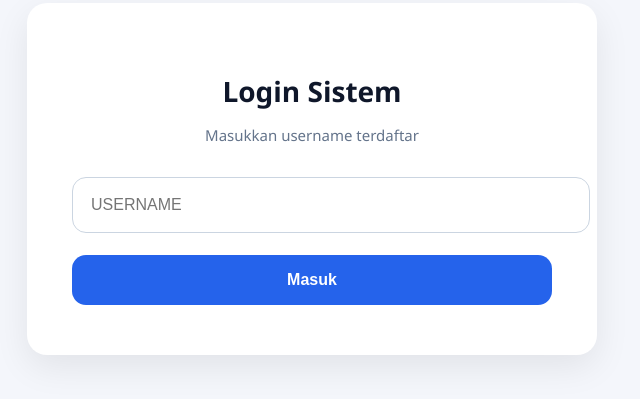
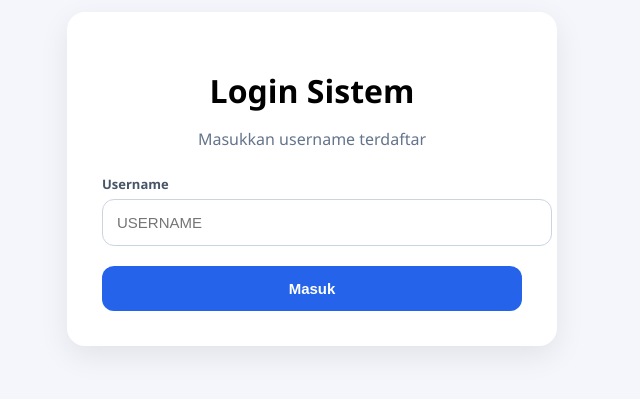
Before and after one commit to storereport60-jpg/laporan-toko, a plain HTML site: page index.html in a window 1280 px wide. Shown: the part 241-640 px from the top of the page, without its empty margins (328-968 px from the left). Drawn offline with nearby package versions, Linux system fonts and the light colour scheme.

Commit message:
Update index.html

```diff
--- a/index.html
+++ b/index.html
@@ -17,8 +17,6 @@ body{
   font-family:"Segoe UI",Arial;
   background:#f4f6fb;
 }
-
-/* ===== LOGIN CENTER ===== */
 .center{
   min-height:100vh;
   display:flex;
@@ -26,83 +24,63 @@ body{
   justify-content:center;
   padding:20px;
 }
-
-/* ===== CONTAINER ===== */
 .container{
   max-width:1200px;
   margin:20px auto;
   padding:0 15px;
 }
-
-/* ===== CARD ===== */
 .card{
   background:#fff;
-  border-radius:20px;
-  padding:40px;
-  box-shadow:0 12px 35px rgba(0,0,0,.08);
+  border-radius:18px;
+  padding:35px;
+  box-shadow:0 10px 30px rgba(0,0,0,.08);
   position:relative;
   z-index:10;
 }
-
-/* ===== LOGIN UI FINAL ===== */
 .login{
   width:100%;
-  max-width:480px;
-  padding:50px 45px;
+  max-width:420px;
 }
-
 .login h1{
   text-align:center;
-  font-size:28px;
-  font-weight:700;
-  color:#0f172a;
-  margin-bottom:10px;
+  margin-bottom:6px;
 }
-
 .login p{
   text-align:center;
-  font-size:15px;
   color:#64748b;
-  margin-bottom:32px;
+  margin-bottom:25px;
 }
-
 .form-group{
-  margin-bottom:22px;
+  margin-bottom:20px;
 }
-
 .form-group label{
-  display:none;
+  font-size:13px;
+  font-weight:600;
+  color:#475569;
+  display:block;
+  margin-bottom:6px;
 }
-
 .form-group input{
   width:100%;
-  padding:18px;
-  font-size:16px;
-  border-radius:14px;
+  padding:14px;
+  font-size:15px;
+  border-radius:12px;
   border:1px solid #cbd5e1;
 }
-
 .form-group input:focus{
   outline:none;
   border-color:#2563eb;
   box-shadow:0 0 0 2px rgba(37,99,235,.15);
 }
-
-/* ===== BUTTON ===== */
 button{
   cursor:pointer;
   border:none;
-  border-radius:14px;
-  padding:16px;
-  font-size:16px;
+  border-radius:12px;
+  padding:14px;
+  font-size:15px;
   font-weight:600;
   color:#fff;
 }
-
-.login button{
-  width:100%;
-}
-
 .primary{background:#2563eb}
 .primary:hover{background:#1d4ed8}
 .secondary{background:#475569}
@@ -111,7 +89,6 @@ button{
 .danger{background:#dc2626}
 .refresh{background:#0d9488}
 
-/* ===== HEADER ===== */
 .header{
   display:flex;
   justify-content:space-between;
@@ -119,53 +96,41 @@ button{
   flex-wrap:wrap;
   gap:10px;
 }
-
 .badge{
   background:#e0f2fe;
   color:#0369a1;
-  padding:6px 14px;
+  padding:6px 12px;
   border-radius:20px;
   font-size:13px;
 }
-
-/* ===== NOTICE ===== */
 .notice{
   background:#fff7ed;
   border-left:5px solid #fb923c;
-  padding:14px;
-  border-radius:10px;
-  margin:18px 0;
+  padding:12px;
+  border-radius:8px;
+  margin:15px 0;
 }
-
-/* ===== MENU ===== */
 .menu{
   display:grid;
   grid-template-columns:repeat(auto-fit,minmax(200px,1fr));
   gap:12px;
 }
-
-/* ===== ACTIONS ===== */
 .actions{
   margin-top:15px;
   display:flex;
   gap:10px;
   flex-wrap:wrap;
 }
-
-/* ===== IFRAME ===== */
 .iframe-box{
   position:relative;
   margin-top:20px;
 }
-
 iframe{
   width:100%;
   height:78vh;
   border:none;
-  border-radius:18px;
+  border-radius:16px;
 }
-
-/* ===== LOADING ===== */
 .loading{
   position:absolute;
   inset:0;
@@ -178,14 +143,20 @@ iframe{
   color:#2563eb;
   z-index:20;
 }
-
-/* ===== FOOTER ===== */
 .footer{
   text-align:center;
-  margin:18px 0;
+  margin:15px 0;
   font-size:13px;
   color:#64748b;
 }
+  /* Center tombol login */
+.login button{
+  width:100%;
+  display:block;
+  margin:10px auto 0 auto;
+  text-align:center;
+}
+
 </style>
 </head>
 
@@ -224,7 +195,6 @@ const[end,setEnd]=useState("");
 const[src,setSrc]=useState("");
 const[loading,setLoading]=useState(false);
 
-/* ===== LOGIN LOGIC (TIDAK DIUBAH) ===== */
 const login=async()=>{
  if(!username) return alert("Username wajib diisi");
  const snap=await rtdb.ref("userList").once("value");
@@ -245,7 +215,6 @@ const login=async()=>{
  setUser(found);
 };
 
-/* ===== REPORTS (TIDAK DIUBAH) ===== */
 const openAuto=m=>{
  setMenu(m);setDate("");setStart("");setEnd("");
  let url="";
@@ -274,13 +243,13 @@ const load2324=()=>{
  setLoading(true);setSrc(url+"&t="+Date.now());
 };
 
-/* ===== LOGIN VIEW ===== */
 if(!user){
  return React.createElement("div",{className:"center"},
   React.createElement("div",{className:"card login"},
    React.createElement("h1",null,"Login Sistem"),
    React.createElement("p",null,"Masukkan username terdaftar"),
    React.createElement("div",{className:"form-group"},
+    React.createElement("label",null,"Username"),
     React.createElement("input",{
       value:username,
       placeholder:"USERNAME",
@@ -293,7 +262,6 @@ if(!user){
  );
 }
 
-/* ===== DASHBOARD ===== */
 return React.createElement("div",{className:"container"},
  React.createElement("div",{className:"card"},
   React.createElement("div",{className:"header"},
@@ -344,8 +312,7 @@ return React.createElement("div",{className:"container"},
 );
 }
 
-ReactDOM.createRoot(document.getElementById("root"))
-.render(React.createElement(App));
+ReactDOM.createRoot(document.getElementById("root")).render(React.createElement(App));
 </script>
 </body>
 </html>
```
